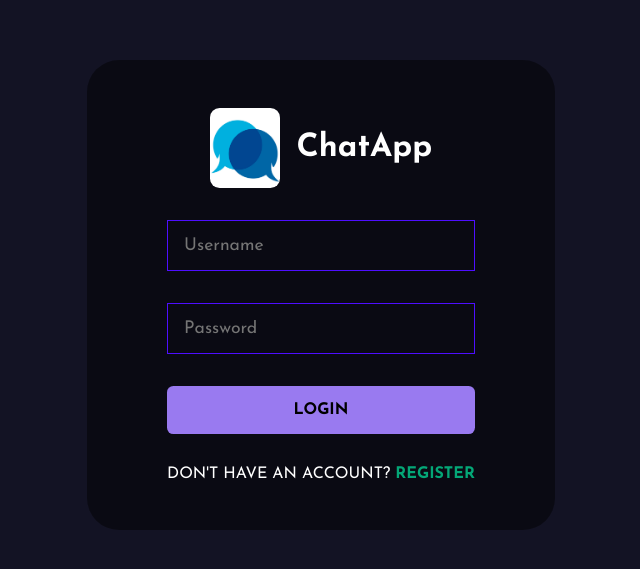
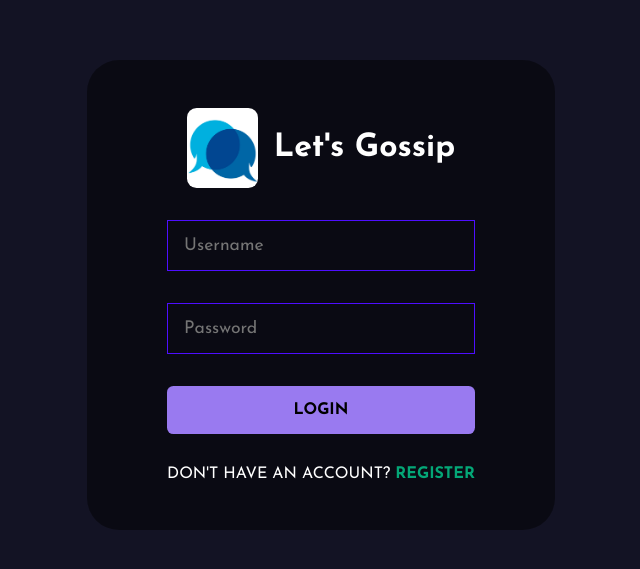
Before and after one commit to Asif-Wali/MERN-Chat_App, a React (Create React App) app in the folder Public/: page /login in a window 1280 px wide. Shown: the part 105-674 px from the top of the page, without its empty margins (319-959 px from the left). Built offline with nearby package versions, Linux system fonts and the light colour scheme.

Commit message:
rectified the mongo url

```diff
--- a/Public/public/index.html
+++ b/Public/public/index.html
@@ -24,7 +24,7 @@
       work correctly both with client-side routing and a non-root public URL.
       Learn how to configure a non-root public URL by running `npm run build`.
     -->
-    <title>Chat-App by ASif WaLi</title>
+    <title>Let's Gossip by ASif WaLi</title>
   </head>
   <body>
     <noscript>You need to enable JavaScript to run this app.</noscript>
--- a/Public/src/Components/Contact.jsx
+++ b/Public/src/Components/Contact.jsx
@@ -21,7 +21,7 @@ return<>{
         <Container>
             <div className="brandname">
                 <img src={Logo} alt="Logo" />
-                <h3>ChatApp</h3>
+                <h3>Let's Gossip</h3>
             </div>
             <div className="contacts">
                 {
--- a/Public/src/Pages/Login.jsx
+++ b/Public/src/Pages/Login.jsx
@@ -71,7 +71,7 @@ useEffect(()=>{
     <form onSubmit={(event)=>HandleSubmit(event)}>
     <div className="brand">
         <img src={Logo} alt="Logo" />
-        <h1>ChatApp</h1>
+        <h1>Let's Gossip</h1>
     </div>
     <input type="text"
      placeholder="Username"
--- a/Public/src/Utilities/APIRoutes.js
+++ b/Public/src/Utilities/APIRoutes.js
@@ -1,4 +1,5 @@
-export const host = "http://localhost:5000";
+// export const host = "http://localhost:5000";
+export const host ="https://mern-chat-app-backend-5c65.onrender.com"
 export const registerRoute=`${host}/api/auth/register`;
 export const loginRoute=`${host}/api/auth/login`;
 export const setAvatarRoute= `${host}/api/auth/setAvatar`;
```
